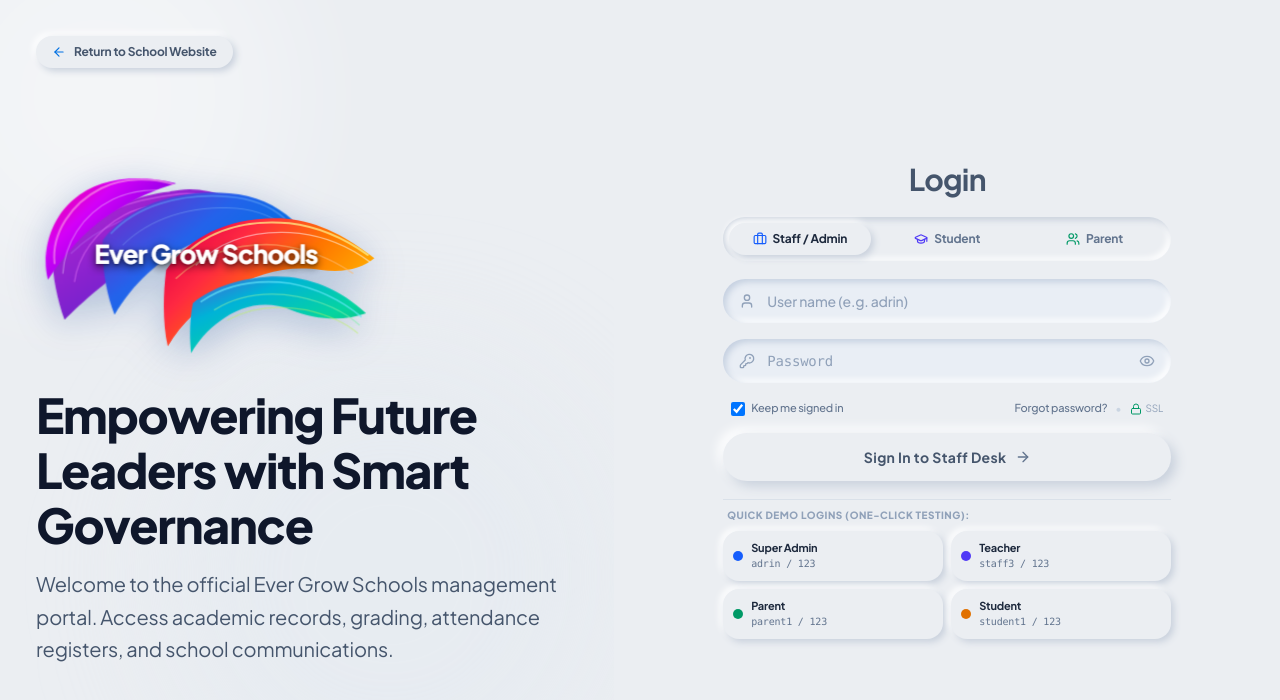
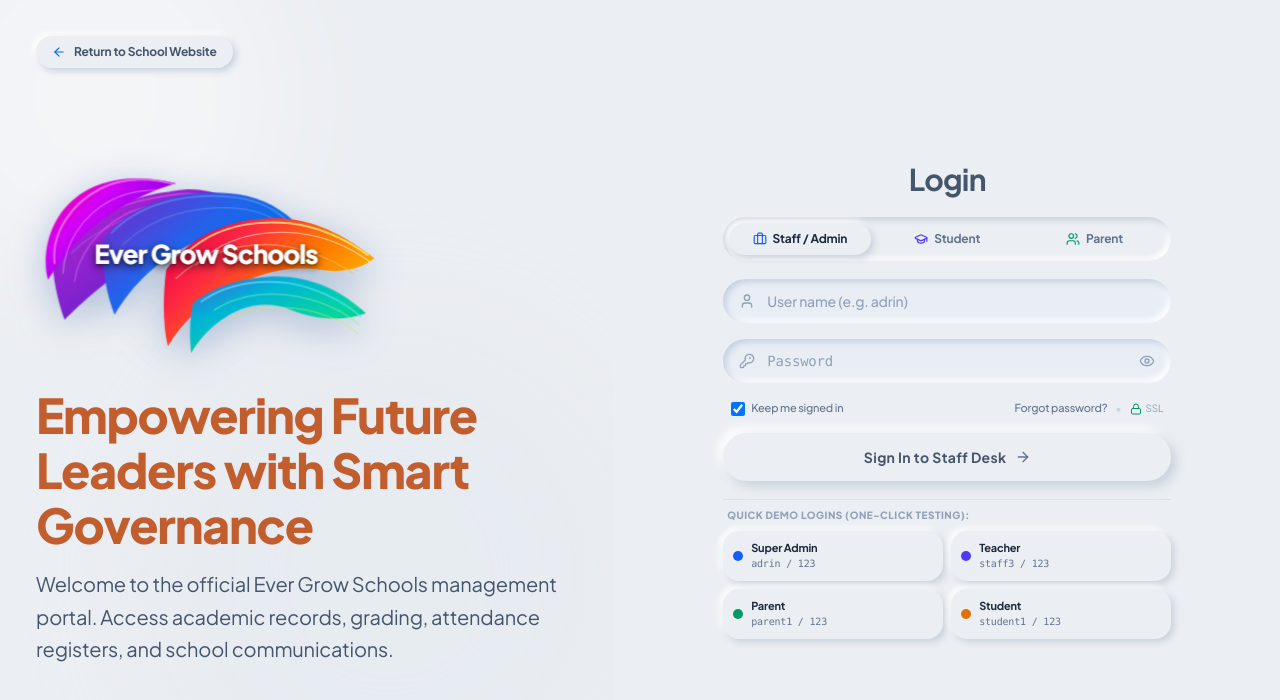
Before and after one commit to adrxnjr/the_erp, a React (Vite) app in the folder frontend/: page /login in a window 1280 px wide. Shown: the top 700 px of the page. Built offline with nearby package versions, Linux system fonts and the light colour scheme.

Commit message:
style: change login left headline color to muted orange

```diff
--- a/frontend/src/pages/LoginPage.tsx
+++ b/frontend/src/pages/LoginPage.tsx
@@ -180,7 +180,7 @@ export const LoginPage: React.FC = () => {
 
           {/* Core Institutional Typography */}
           <div className="space-y-3 xl:space-y-4">
-            <h1 className="text-3xl sm:text-4xl xl:text-5xl font-black text-slate-900 tracking-tight leading-[1.15]">
+            <h1 className="text-3xl sm:text-4xl xl:text-5xl font-black text-[#C25E2E] tracking-tight leading-[1.15]">
               Empowering Future Leaders with Smart Governance
             </h1>
             <p className="text-base sm:text-lg xl:text-xl text-slate-600 leading-relaxed font-normal max-w-xl">
```
